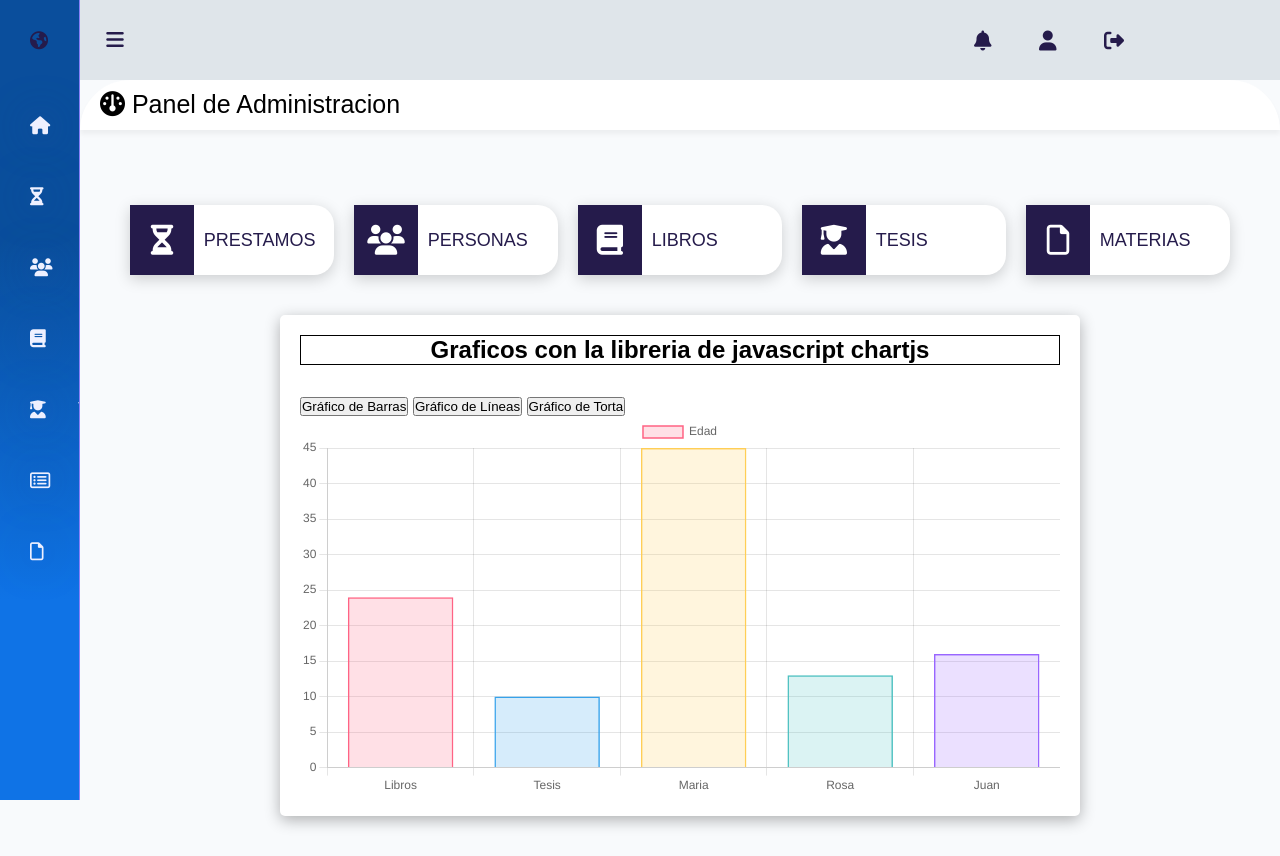
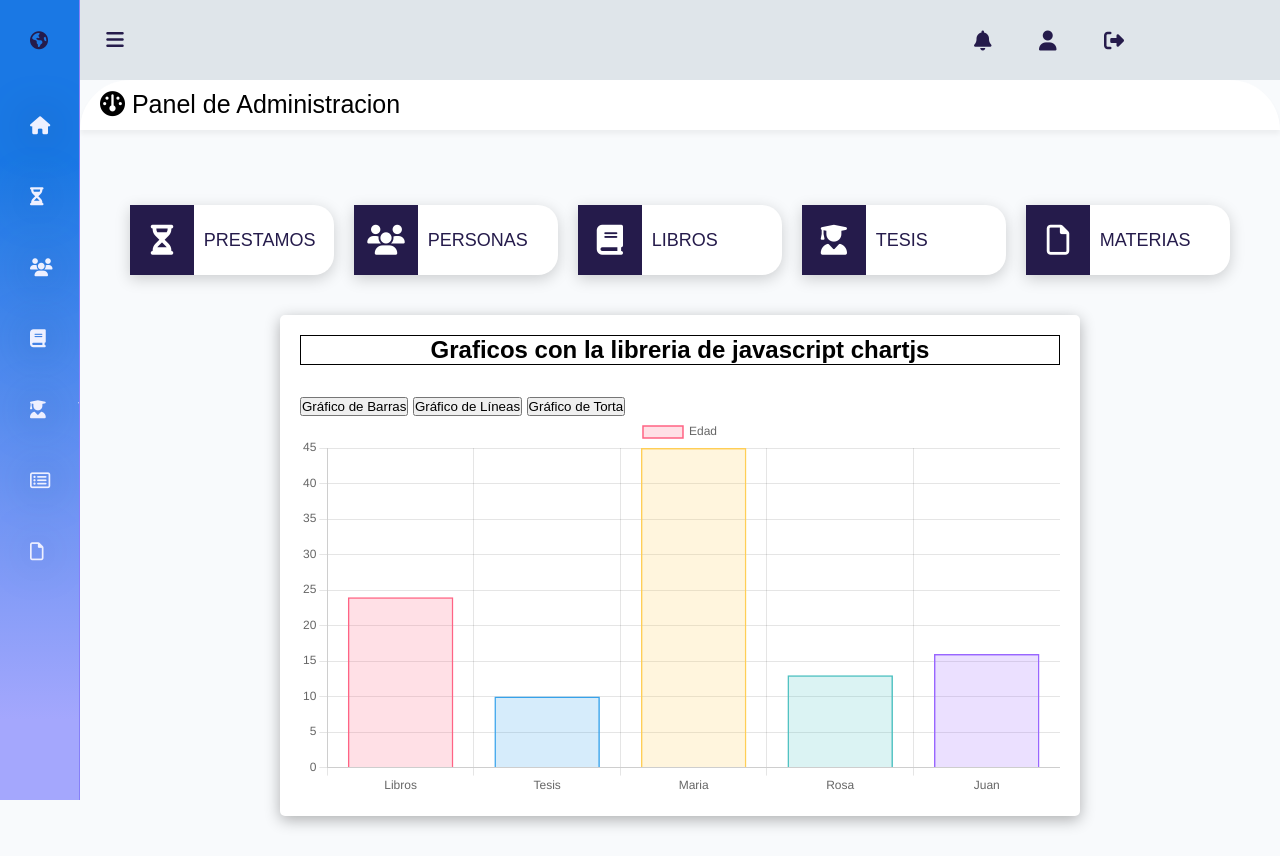
Before and after one commit to josalztrs/proyectobiblioteca, a PHP site: page /html/admin.php in a window 1280 px wide. Run offline with PHP 8.4, Linux system fonts and the light colour scheme; some libraries are stand-ins or nearby versions.

Commit message:
color del menu lateral

```diff
--- a/css/menu-lateral.css
+++ b/css/menu-lateral.css
@@ -82,8 +82,7 @@ header > ul >li > a >i{
 .menu__lateral{
     width: 80px;
     height: 100%;
-    background: linear-gradient(to bottom, #0a4e9c 30% , #0F73E6 75%);
-    /* background: linear-gradient(to bottom, #4e34b6 30%, #FAFAF9 75%); */
+    background: linear-gradient(to bottom, #1a78e4 20% , #a4a7fd 90%);
     position: fixed;
     top: 0;
     left: 0;
```
